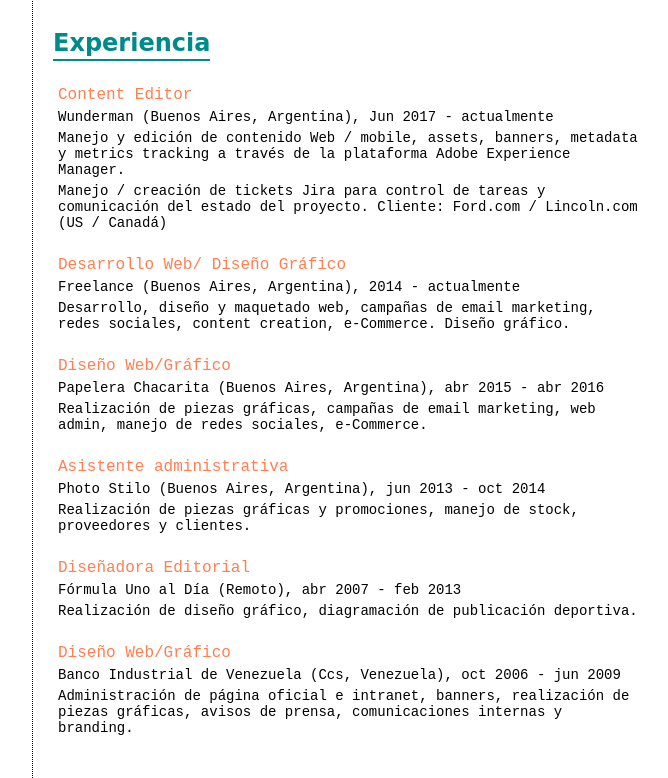
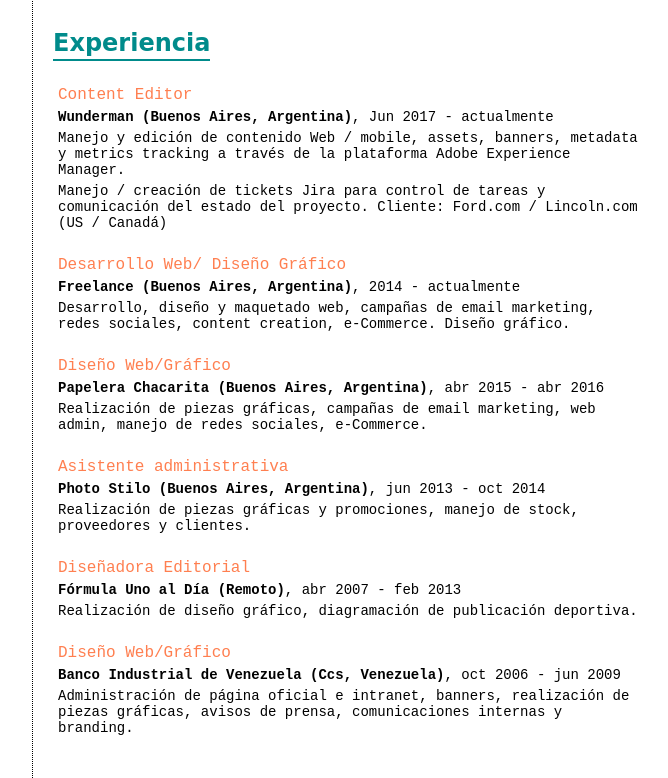
Before and after one commit to viCetina/viCetina.github.io, a plain HTML site: page about.html in a window 1280 px wide. Shown: the part 437-1215 px from the top of the page, without its empty margins (268-936 px from the left). Drawn offline with Linux system fonts and the light colour scheme; a web font is replaced by a local one.

Commit message:
about update 29nov

```diff
--- a/about.html
+++ b/about.html
@@ -45,28 +45,28 @@
         <div class="space">
 
           <p class="title">Content Editor</p>
-              <p>Wunderman (Buenos Aires, Argentina), Jun 2017 - actualmente</p>
+              <p><strong>Wunderman (Buenos Aires, Argentina)</strong>, Jun 2017 - actualmente</p>
               <p>Manejo y edición de contenido Web / mobile, assets, banners, metadata y metrics tracking a través de la plataforma Adobe Experience Manager.</p>
               <p>Manejo / creación de tickets Jira para control de tareas y comunicación del estado del proyecto. Cliente: Ford.com / Lincoln.com (US / Canadá)</p>
 
           <p class="title">Desarrollo Web/ Diseño Gráfico</p>
-              <p>Freelance (Buenos Aires, Argentina), 2014 - actualmente</p>
+              <p><strong>Freelance (Buenos Aires, Argentina)</strong>, 2014 - actualmente</p>
               <p>Desarrollo, diseño y maquetado web, campañas de email marketing, redes sociales, content creation, e-Commerce. Diseño gráfico.</p>
 
     		  <p class="title">Diseño Web/Gráfico</p>
-              <p>Papelera Chacarita (Buenos Aires, Argentina), abr 2015 - abr 2016</p>
+              <p><strong>Papelera Chacarita (Buenos Aires, Argentina)</strong>, abr 2015 - abr 2016</p>
               <p>Realización de piezas gráficas, campañas de email marketing, web admin, manejo  de redes sociales, e-Commerce.</p>
 
     		  <p class="title">Asistente administrativa</p>
-              <p>Photo Stilo (Buenos Aires, Argentina), jun 2013 - oct 2014</p>
+              <p><strong>Photo Stilo (Buenos Aires, Argentina)</strong>, jun 2013 - oct 2014</p>
               <p>Realización de piezas gráficas y promociones, manejo de stock, proveedores y clientes.</p>
 
     		  <p class="title">Diseñadora Editorial</p>
-              <p>Fórmula Uno al Día (Remoto), abr 2007 - feb 2013</p>
+              <p><strong>Fórmula Uno al Día (Remoto)</strong>, abr 2007 - feb 2013</p>
               <p>Realización de diseño gráfico, diagramación de publicación deportiva.</p>
 
     		  <p class="title">Diseño Web/Gráfico</p>
-              <p>Banco Industrial de Venezuela (Ccs, Venezuela), oct 2006 - jun 2009</p>
+              <p><strong>Banco Industrial de Venezuela (Ccs, Venezuela)</strong>, oct 2006 - jun 2009</p>
               <p>Administración de página oficial e intranet, banners, realización de piezas gráficas, avisos de prensa, comunicaciones internas y branding.</p>
         </div>
       </section>
```
